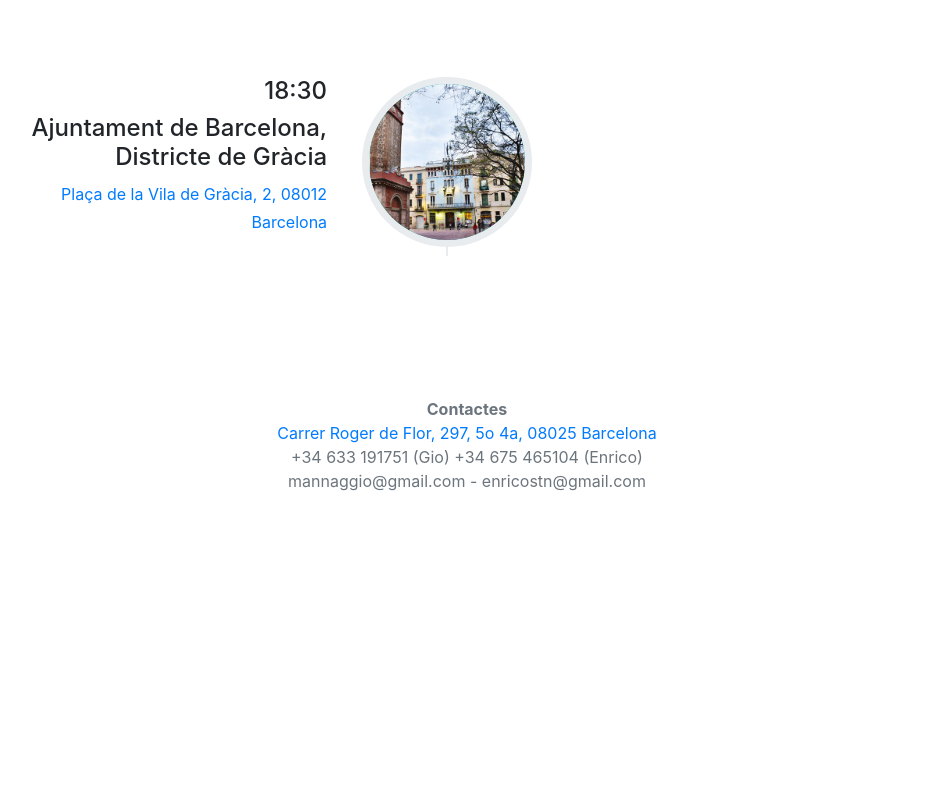
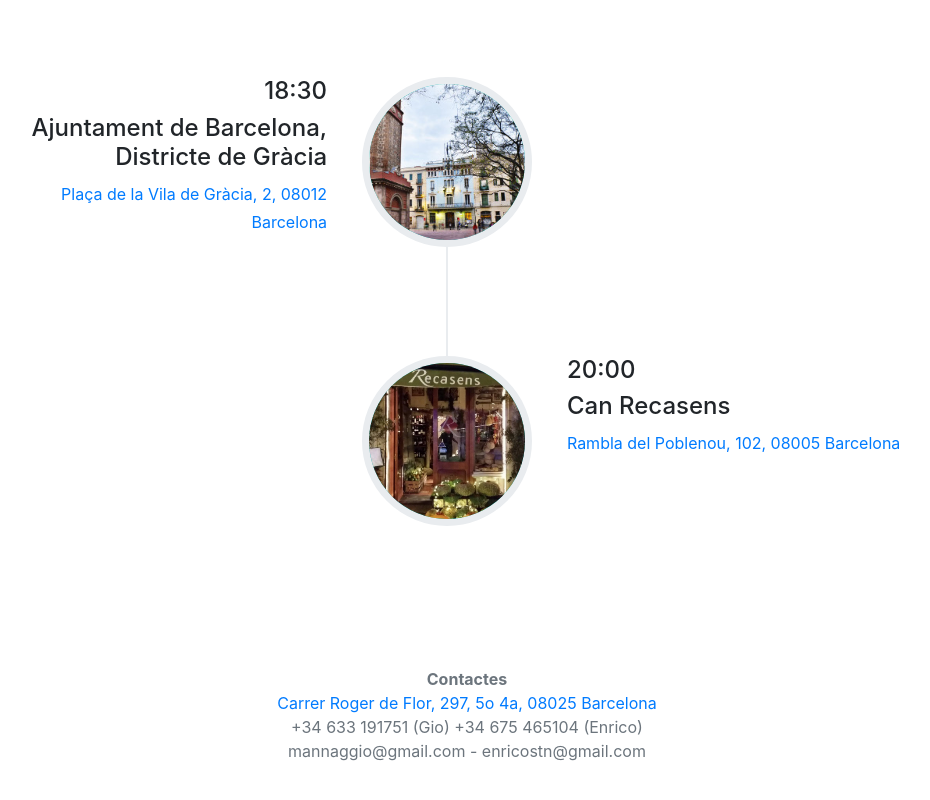
Before and after one commit to enricostano/invitacio, a website with bundled scripts: page index.html in a window 1280 px wide. Shown: the part 1386-2186 px from the top of the page, without its empty margins (193-1123 px from the left). Before the commit the page ends 1920 px from the top, so only its background shows below. Built offline with nearby package versions, Linux system fonts and the light colour scheme; a web font is replaced by a local one.

Commit message:
Add can recasens

```diff
--- a/index.html
+++ b/index.html
@@ -109,20 +109,20 @@
                   </div>
                 </div>
               </li>
-              <!--li class="timeline-inverted">
+              <li class="timeline-inverted">
                 <div class="timeline-image">
-                  <img class="rounded-circle img-fluid" src="img/about/2.jpg" alt="">
+                  <img class="rounded-circle img-fluid" src="img/about/can-recasens.jpg" alt="">
                 </div>
                 <div class="timeline-panel">
                   <div class="timeline-heading">
                     <h4>20:00</h4>
-                    <h4 class="subheading">La Posta</h4>
+                    <h4 class="subheading">Can Recasens</h4>
                   </div>
                   <div class="timeline-body">
-                    <p class="text-muted"><a href="https://goo.gl/maps/kFfWzhZJ3K12" target="blank">Plaça de la Vila de Gràcia, 2, 08012 Barcelona</a></p>
+                    <p class="text-muted"><a href="https://goo.gl/maps/6HtTqAmyu4Q2" target="blank">Rambla del Poblenou, 102, 08005 Barcelona</a></p>
                   </div>
                 </div>
-              </li-->
+              </li>
             </ul>
           </div>
         </div>
```
Also changed, not shown: img/about/can-recasens.jpg (added).
